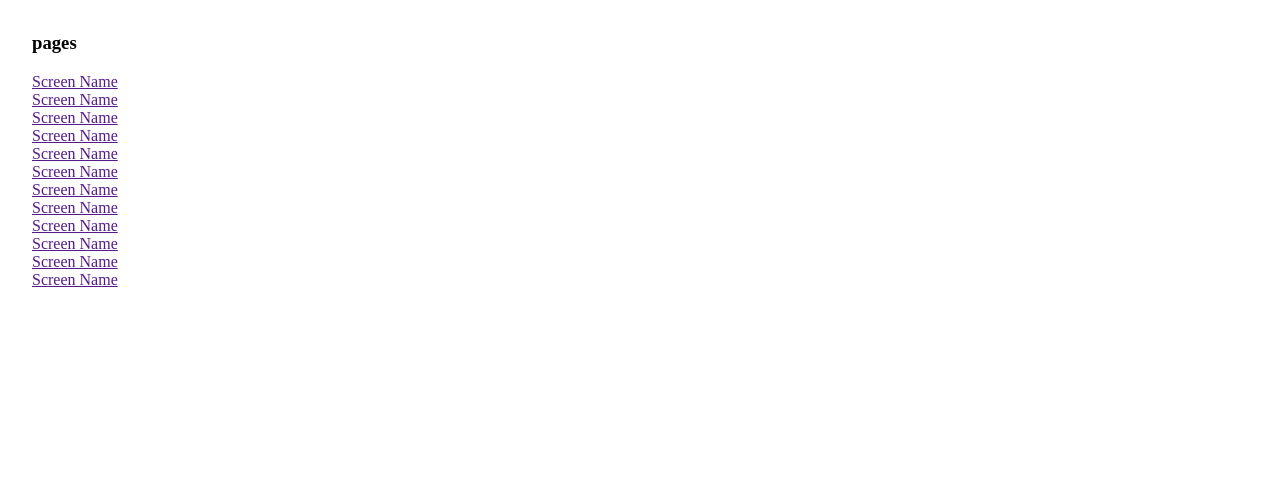
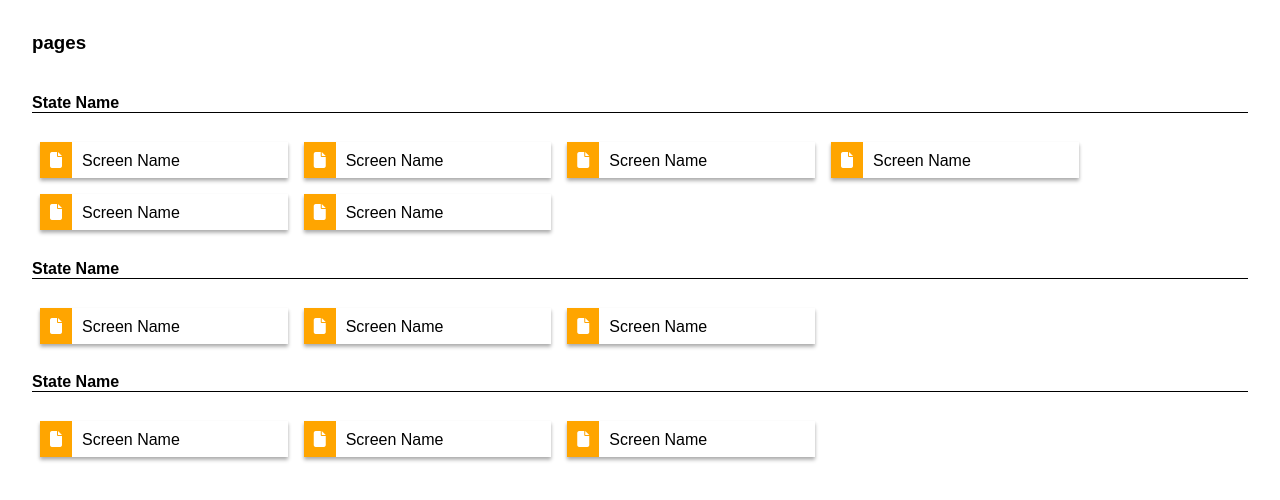
Before and after one commit to guyjin/weblabSpring2017, a website: page tools/index.html in a window 1280 px wide. Drawn offline with nearby package versions, Linux system fonts and the light colour scheme.

Commit message:
defined cards for pages.

```diff
--- a/tools/index.html
+++ b/tools/index.html
@@ -6,6 +6,8 @@
     <meta name="viewport" content="width=device-width, initial-scale=1.0">
     <meta http-equiv="X-UA-Compatible" content="ie=edge">
     <title>SASS Demo!</title>
+    <script src="https://code.jquery.com/jquery-3.2.1.min.js"></script>
+    <script src="https://use.fontawesome.com/3a7722abfb.js"></script>
     <link rel="stylesheet" href="css/styles.css">
 </head>
 
@@ -13,9 +15,10 @@
     <h3>
         pages
     </h3>
-    <ul id="pagesTop">
-        <li>
-            <ul class="pageSection">
+    <ul class="states">
+        <li class="state">
+            <h4>State Name</h4>
+            <ul class="pages">
                 <li><a href="">Screen Name</a></li>
                 <li><a href="">Screen Name</a></li>
                 <li><a href="">Screen Name</a></li>
@@ -24,15 +27,17 @@
                 <li><a href="">Screen Name</a></li>
             </ul>
         </li>
-        <li>
-            <ul class="pageSection">
+        <li class="state">
+            <h4>State Name</h4>
+            <ul class="pages">
                 <li><a href="">Screen Name</a></li>
                 <li><a href="">Screen Name</a></li>
                 <li><a href="">Screen Name</a></li>
             </ul>
         </li>
-        <li>
-            <ul class="pageSection">
+        <li class="state">
+            <h4>State Name</h4>
+            <ul class="pages">
                 <li><a href="">Screen Name</a></li>
                 <li><a href="">Screen Name</a></li>
                 <li><a href="">Screen Name</a></li>
--- a/tools/scss/styles.scss
+++ b/tools/scss/styles.scss
@@ -11,6 +11,8 @@ $links: yellow;
 
 body {
     margin: 2em;
+    font-family: sans-serif;
+    font-size: 16px;
 }
 
 ul,
@@ -19,3 +21,39 @@ li {
     padding: 0;
     list-style: none;
 }
+
+.states {
+    display: flex;
+    flex-direction: column;
+    h4 {
+        border-bottom: 1px solid #000;
+    }
+    .pages {
+        display: flex;
+        flex-wrap: wrap;
+        li {
+            display: block;
+            width: calc(23% - 2em);
+            box-shadow: 0 2px 3px rgba(0, 0, 0, 0.12), 0 3px 4px rgba(0, 0, 0, 0.24);
+            background-color: #fff;
+            margin: .5em;
+            a {
+                display: block;
+                width: 100%;
+                padding: 10px 10px 10px 0;
+                text-decoration: none;
+                height: 1em;
+                color: #000;
+                &:before {
+                    font-family: FontAwesome;
+                    content: "\f15b";
+                    padding: 10px;
+                    margin-right: 10px;
+                    line-height: 1;
+                    color: #fff;
+                    background-color: orange;
+                }
+            }
+        }
+    }
+}
```
Also changed, not shown: tools/css/styles.css.
